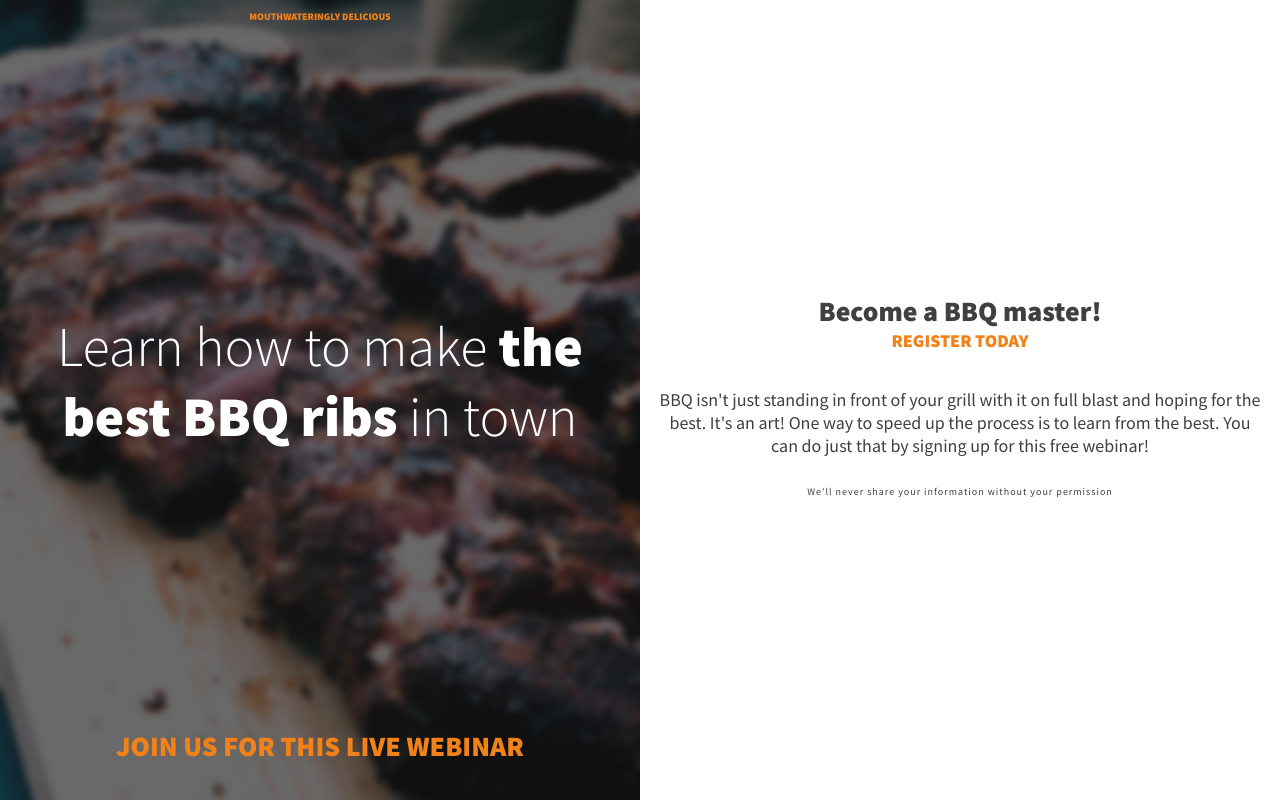
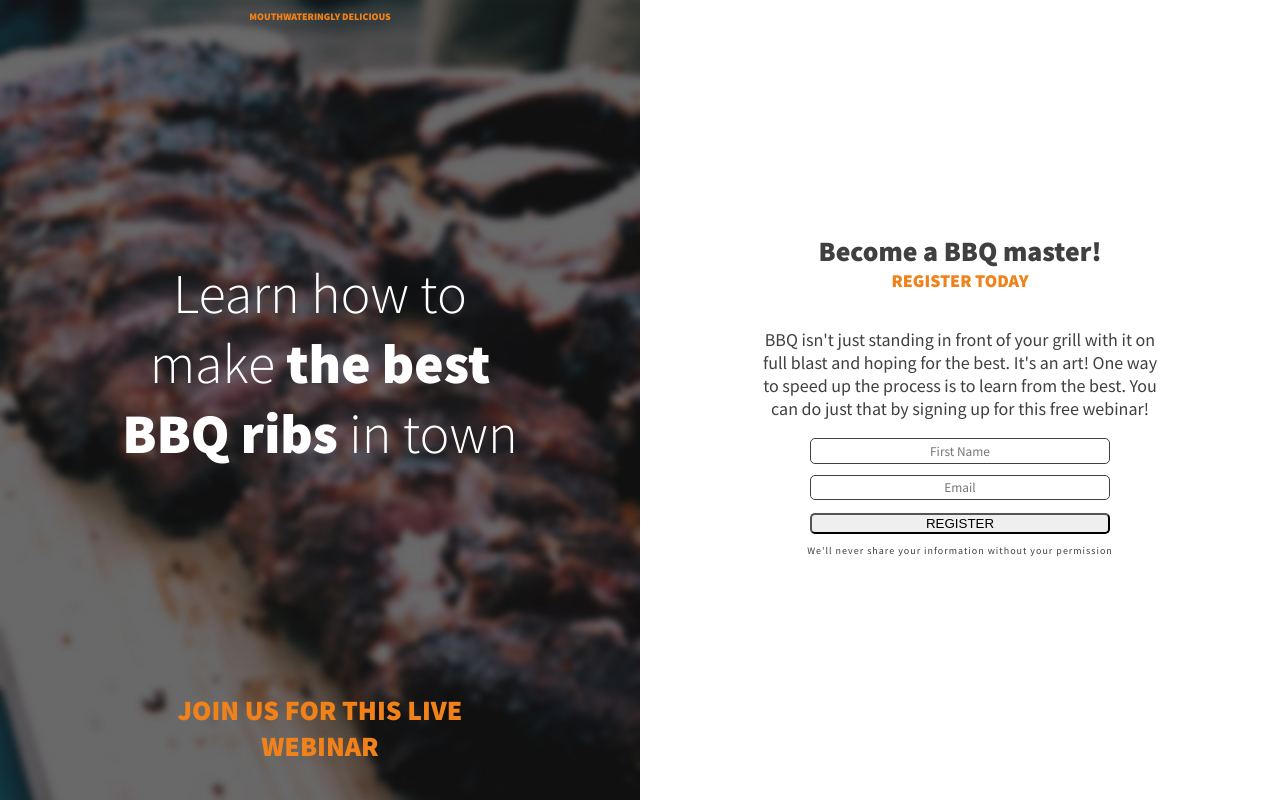
Before and after one commit to Mohak-Trivedi/bbqSplash, a website built with Vite: page index.html in a window 1280 px wide. Built offline with nearby package versions, Linux system fonts and the light colour scheme.

Commit message:
added a form

```diff
--- a/css/styles.css
+++ b/css/styles.css
@@ -81,6 +81,35 @@ strong {
     padding: 2em 1em;
 }
 
+.intro > *,
+.main-content > * {
+    max-width: 400px;
+    margin-left: auto;
+    margin-right: auto;
+}
+
+/* =================
+   form
+   ================= */
+
+.email-collector {
+    width: 80%;
+    max-width: 300px;
+}
+
+input,
+.btn {
+    width: 100%;
+    border-radius: 5px;
+}
+
+input {
+    font-family: inherit;
+    margin-bottom: .75em;
+    text-align: inherit;
+    padding: .25em;
+    border: 1px solid #404040;
+}
 
 /* =================
    media queries
--- a/index.html
+++ b/index.html
@@ -20,7 +20,11 @@
             <h2>Become a BBQ master! </h2>
             <p>Register Today</p>
             <p>BBQ isn't just standing in front of your grill with it on full blast and hoping for the best. It's an art! One way to speed up the process is to learn from the best. You can do just that by signing up for this free webinar!</p>
-            <!-- form will go here -->
+            <form class="email-collector" action="#" method="POST">
+                <input type="text" id="fname" placeholder="First Name" required>
+                <input type="email" id="email" placeholder="Email" required>
+                <button type="submit" class="btn btn-primary">REGISTER</button>
+            </form>
             <p class="fine-print">We'll never share your information without your permission</p>
         </div>
     </body>
```
